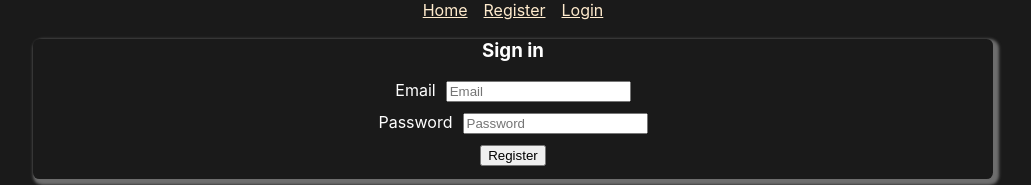
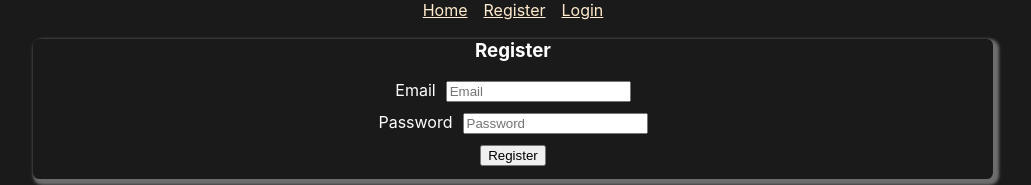
Before and after one commit to noraselenyi/oscarapp, a React (Create React App) app in the folder oscarapp/: page /#/Register in a window 1280 px wide. Shown: the top 185 px of the page, without its empty margins (127-1158 px from the left). Built offline with nearby package versions, Linux system fonts and the light colour scheme; no server answers.

Commit message:
fixed merge

```diff
--- a/oscarapp/src/Register.js
+++ b/oscarapp/src/Register.js
@@ -21,7 +21,7 @@ const Register = ({ history }) => {
 
   return (
     <div className="signin">
-      <h3>Sign in</h3>
+      <h3>Register</h3>
       <form onSubmit={handleSignUp}>
         <label>
           Email
```
